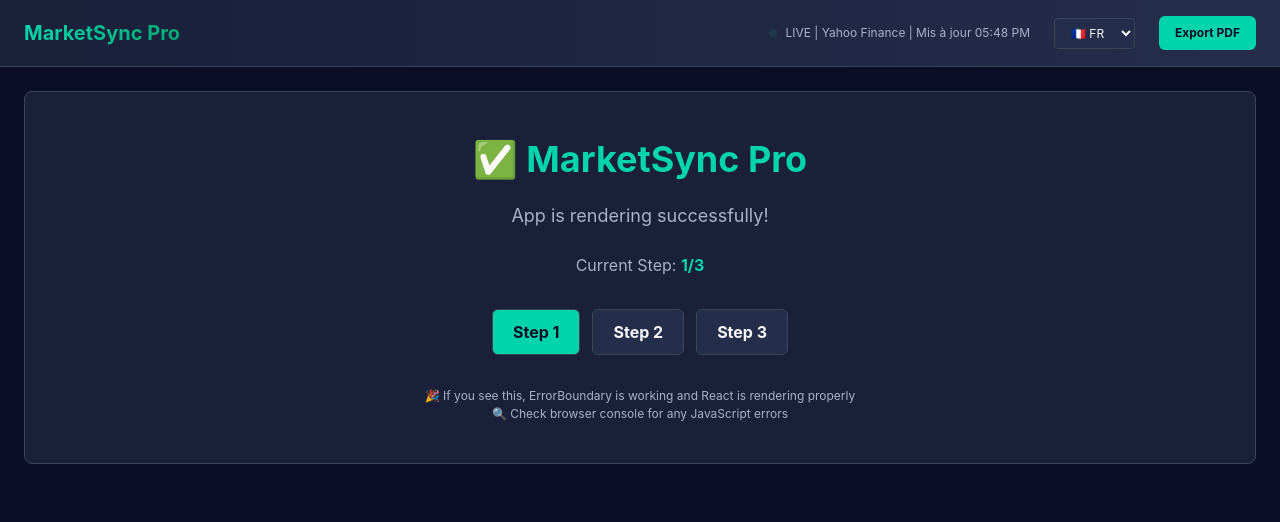
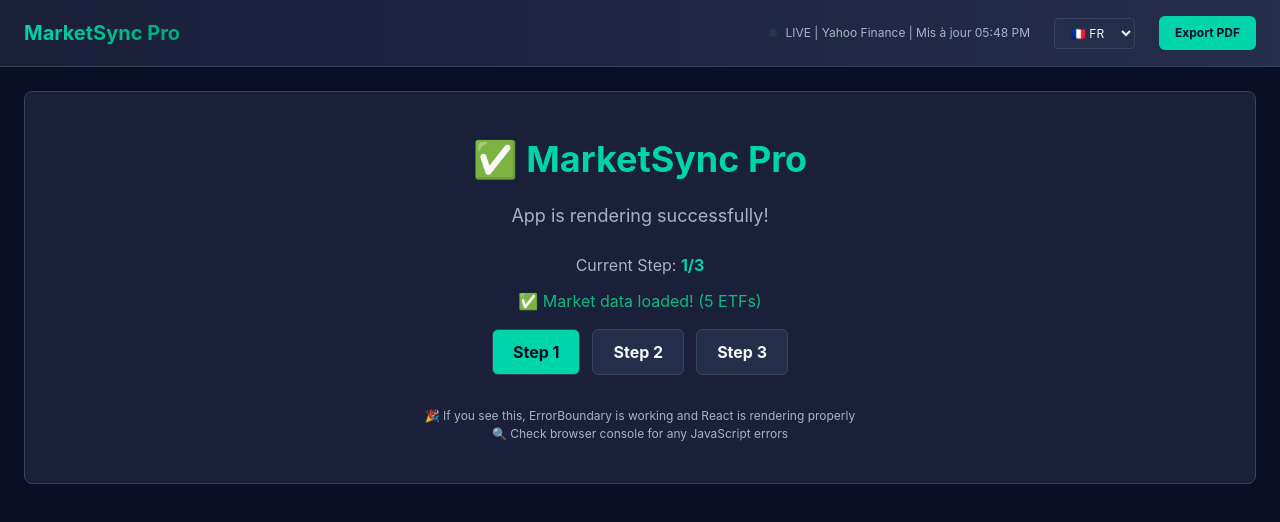
Before and after one commit to kounourizkiath/finsol, a React (Vite) app: page / in a window 1280 px wide. Shown: the top 522 px of the page. Built offline with nearby package versions, Linux system fonts and the light colour scheme; no server answers.

Commit message:
Test 1: Add useMarketData hook

```diff
--- a/src/App.jsx
+++ b/src/App.jsx
@@ -3,6 +3,7 @@ import html2canvas from 'html2canvas';
 import jsPDF from 'jspdf';
 
 import { LanguageProvider, useLanguage } from './context/LanguageContext';
+import { useMarketData } from './hooks/useMarketData';
 
 // Lazy load heavy components to prevent blocking
 const Header = ({ onExportPDF, lastUpdate }) => {
@@ -44,6 +45,9 @@ function AppContent() {
   const reportRef = useRef();
   const [lastUpdate] = useState(new Date());
 
+  // Try loading market data
+  const { data: etfData, loading, error } = useMarketData();
+
   const exportPDF = async () => {
     try {
       if (!reportRef.current) return;
@@ -78,9 +82,17 @@ function AppContent() {
           <p style={{ fontSize: '18px', color: '#a8b2c7', marginBottom: '24px' }}>
             App is rendering successfully!
           </p>
-          <p style={{ color: '#a8b2c7', marginBottom: '32px' }}>
+          <p style={{ color: '#a8b2c7', marginBottom: '12px' }}>
             Current Step: <span style={{ color: '#00d4aa', fontWeight: 'bold' }}>{step}/3</span>
           </p>
+
+          {loading && <p style={{ color: '#00d4aa', marginBottom: '16px' }}>📊 Loading market data...</p>}
+          {error && <p style={{ color: '#ef4444', marginBottom: '16px' }}>❌ Error: {error}</p>}
+          {!loading && !error && (
+            <p style={{ color: '#10b981', marginBottom: '16px' }}>
+              ✅ Market data loaded! ({Object.keys(etfData).length} ETFs)
+            </p>
+          )}
 
           <div style={{ display: 'flex', gap: '12px', justifyContent: 'center' }}>
             {[1, 2, 3].map(s => (
```
